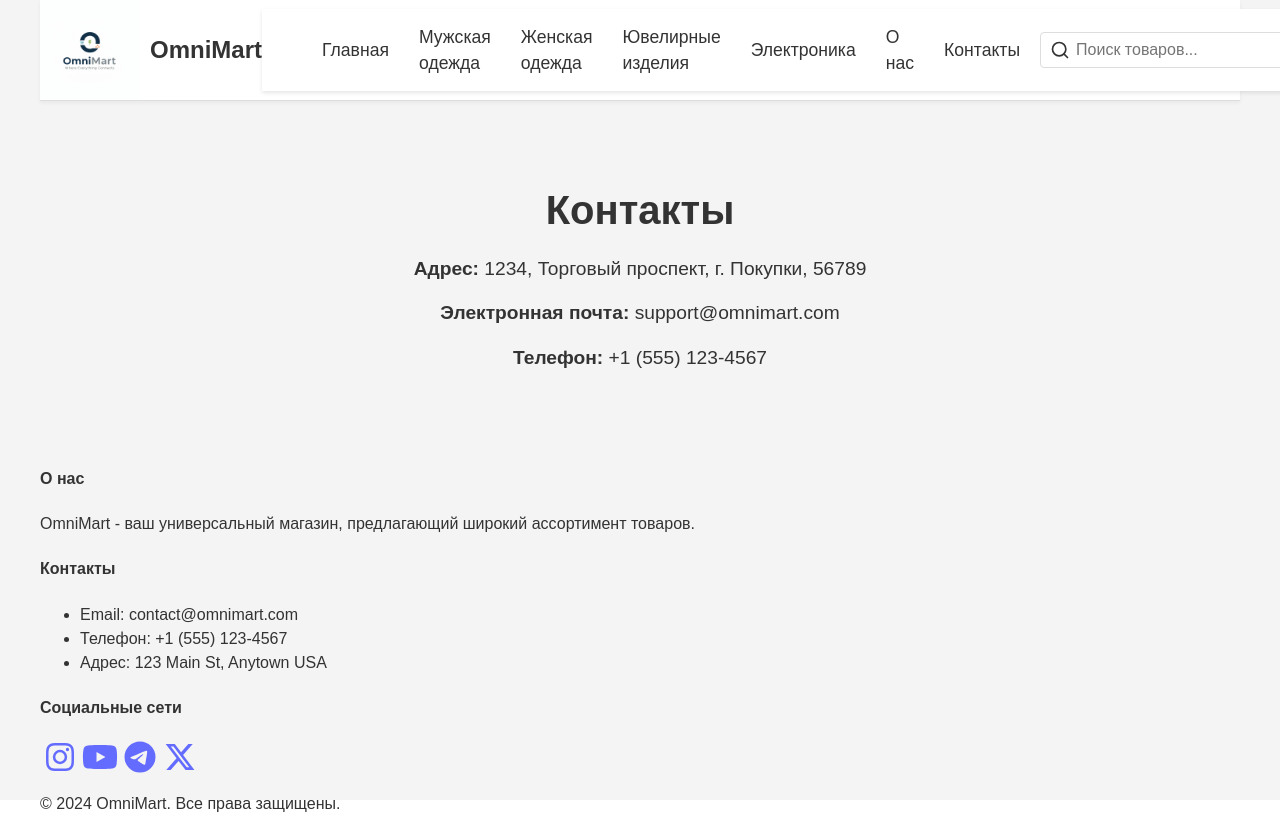
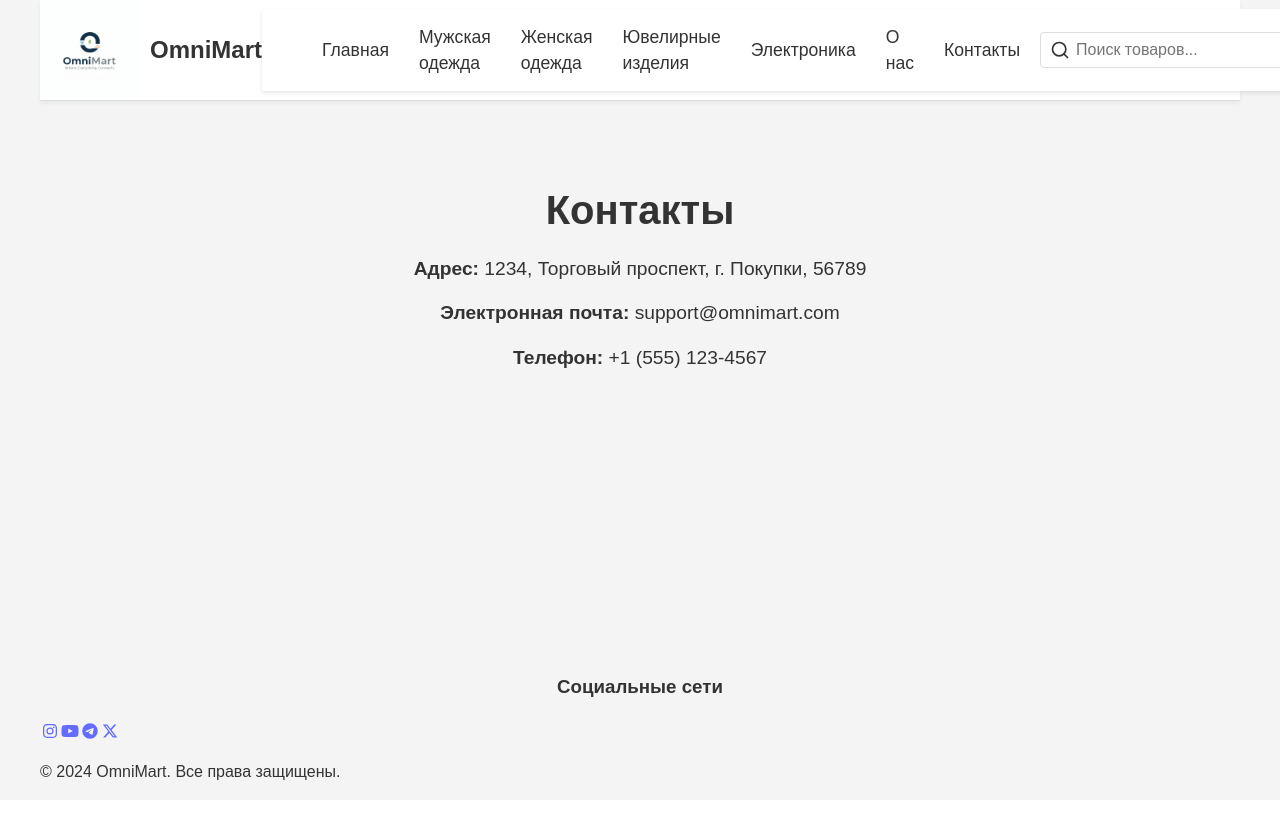
Before and after one commit to ZorGor8/OmniMart-store, a React (Vite) app: page /contact in a window 1280 px wide. Shown: the top 832 px of the page. Built offline with nearby package versions, Linux system fonts and the light colour scheme; no server answers.

Commit message:
Улучшил футер и убрал дублирующуюся информацию.

```diff
--- a/src/components/Footer.tsx
+++ b/src/components/Footer.tsx
@@ -6,35 +6,13 @@ const Footer = () => {
   return (
     <footer className="footer-container">
       <div className="footer-content">
-        <div className="footer-section">
-          <h4>О нас</h4>
-          <p>
-            OmniMart - ваш универсальный магазин, предлагающий широкий ассортимент товаров.
-          </p>
-        </div>
-        <div className="footer-section">
-          <h4>Контакты</h4>
-          <ul>
-            <li>Email: contact@omnimart.com</li>
-            <li>Телефон: +1 (555) 123-4567</li>
-            <li>Адрес: 123 Main St, Anytown USA</li>
-          </ul>
-        </div>
-        <div className="footer-section">
-          <h4>Социальные сети</h4>
+        <div className="footer-section social-media">
+          <h3>Социальные сети</h3>
           <div className="social-icons">
-            <a href="https://www.instagram.com" target="_blank" rel="noopener noreferrer">
-              <FontAwesomeIcon icon={faInstagram} size="2x" />
-            </a>
-            <a href="https://www.youtube.com" target="_blank" rel="noopener noreferrer">
-              <FontAwesomeIcon icon={faYoutube} size="2x" />
-            </a>
-            <a href="https://t.me/yourtelegram" target="_blank" rel="noopener noreferrer">
-              <FontAwesomeIcon icon={faTelegram} size="2x" />
-            </a>
-            <a href="https://twitter.com" target="_blank" rel="noopener noreferrer">
-              <FontAwesomeIcon icon={faXTwitter} size="2x" />
-            </a>
+            <a href="https://instagram.com" target="_blank" rel="noopener noreferrer"><FontAwesomeIcon icon={faInstagram} /></a>
+            <a href="https://youtube.com" target="_blank" rel="noopener noreferrer"><FontAwesomeIcon icon={faYoutube} /></a>
+            <a href="https://telegram.org" target="_blank" rel="noopener noreferrer"><FontAwesomeIcon icon={faTelegram} /></a>
+            <a href="https://twitter.com" target="_blank" rel="noopener noreferrer"><FontAwesomeIcon icon={faXTwitter} /></a>
           </div>
         </div>
       </div>
```
